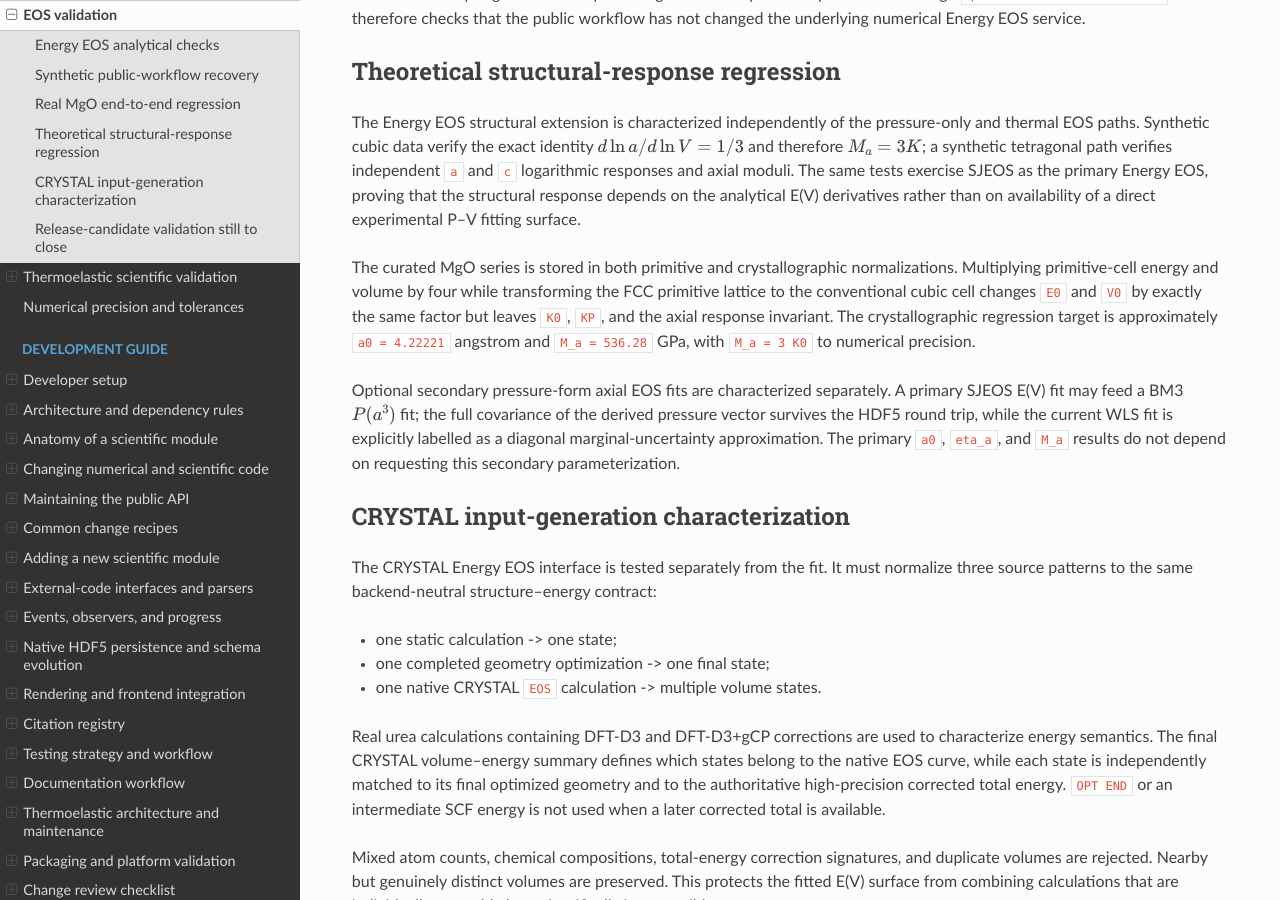
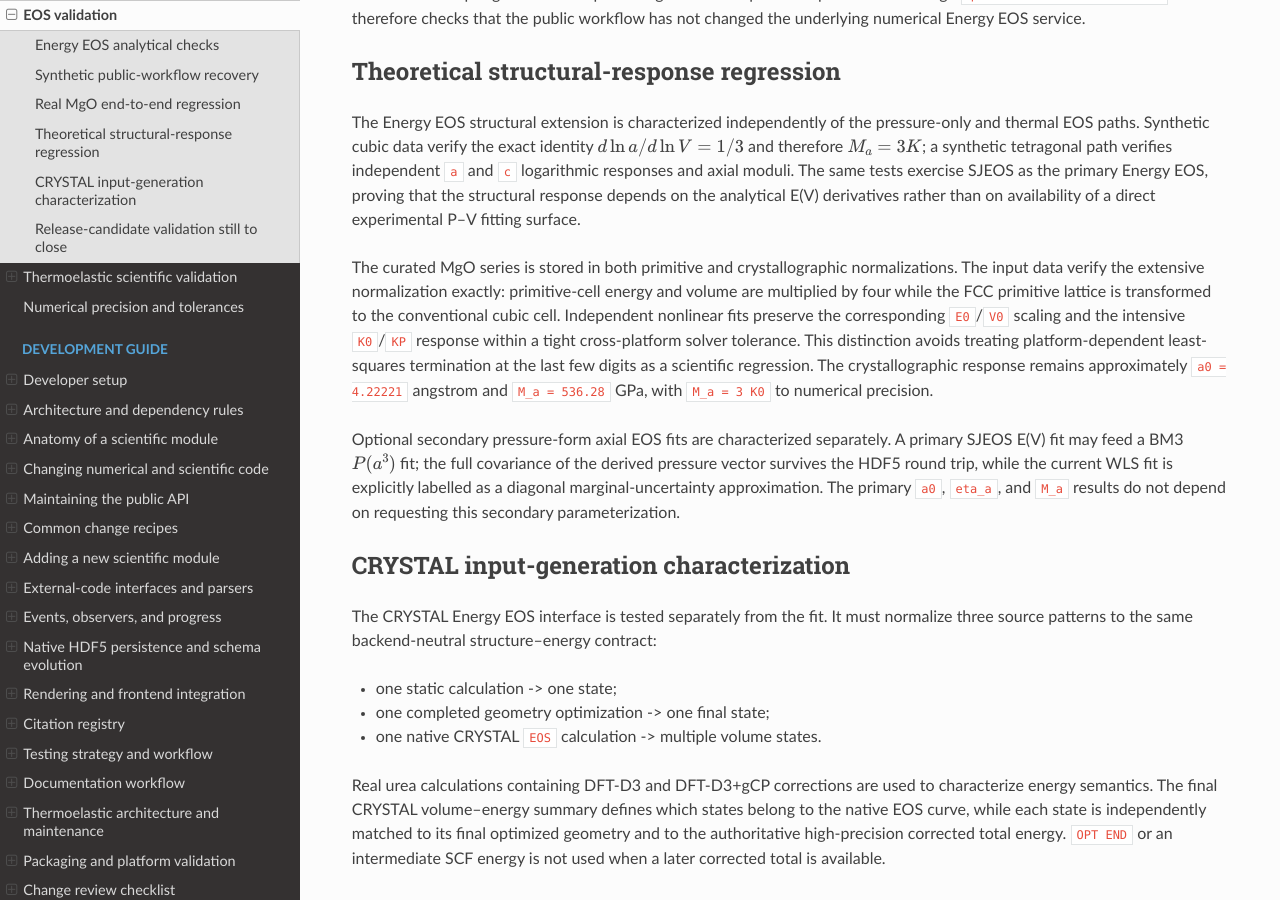
Before and after one commit to gfulian/quantas, a Sphinx documentation site: the page built from docs/source/validation/eos.rst, in a window 1280 px wide and 900 px high, scrolled down 1530 px. Built offline with Sphinx 7.4.7 and the Read the Docs theme 3.1.0, drawn with Linux system fonts in a browser that asks for light colours.

Commit message:
Fix cross-platform validation tests

```diff
--- a/docs/source/validation/eos.rst
+++ b/docs/source/validation/eos.rst
@@ -99,12 +99,15 @@ that the structural response depends on the analytical E(V) derivatives rather
 than on availability of a direct experimental P--V fitting surface.
 
 The curated MgO series is stored in both primitive and crystallographic
-normalizations.  Multiplying primitive-cell energy and volume by four while
-transforming the FCC primitive lattice to the conventional cubic cell changes
-``E0`` and ``V0`` by exactly the same factor but leaves ``K0``, ``KP``, and the
-axial response invariant.  The crystallographic regression target is
-approximately ``a0 = 4.22221`` angstrom and ``M_a = 536.28`` GPa, with
-``M_a = 3 K0`` to numerical precision.
+normalizations.  The input data verify the extensive normalization exactly:
+primitive-cell energy and volume are multiplied by four while the FCC
+primitive lattice is transformed to the conventional cubic cell.  Independent
+nonlinear fits preserve the corresponding ``E0``/``V0`` scaling and the
+intensive ``K0``/``KP`` response within a tight cross-platform solver tolerance.
+This distinction avoids treating platform-dependent least-squares termination
+at the last few digits as a scientific regression.  The crystallographic
+response remains approximately ``a0 = 4.22221`` angstrom and
+``M_a = 536.28`` GPa, with ``M_a = 3 K0`` to numerical precision.
 
 Optional secondary pressure-form axial EOS fits are characterized separately.
 A primary SJEOS E(V) fit may feed a BM3 :math:`P(a^3)` fit; the full covariance
```
Also changed, not shown: 2 other files.
